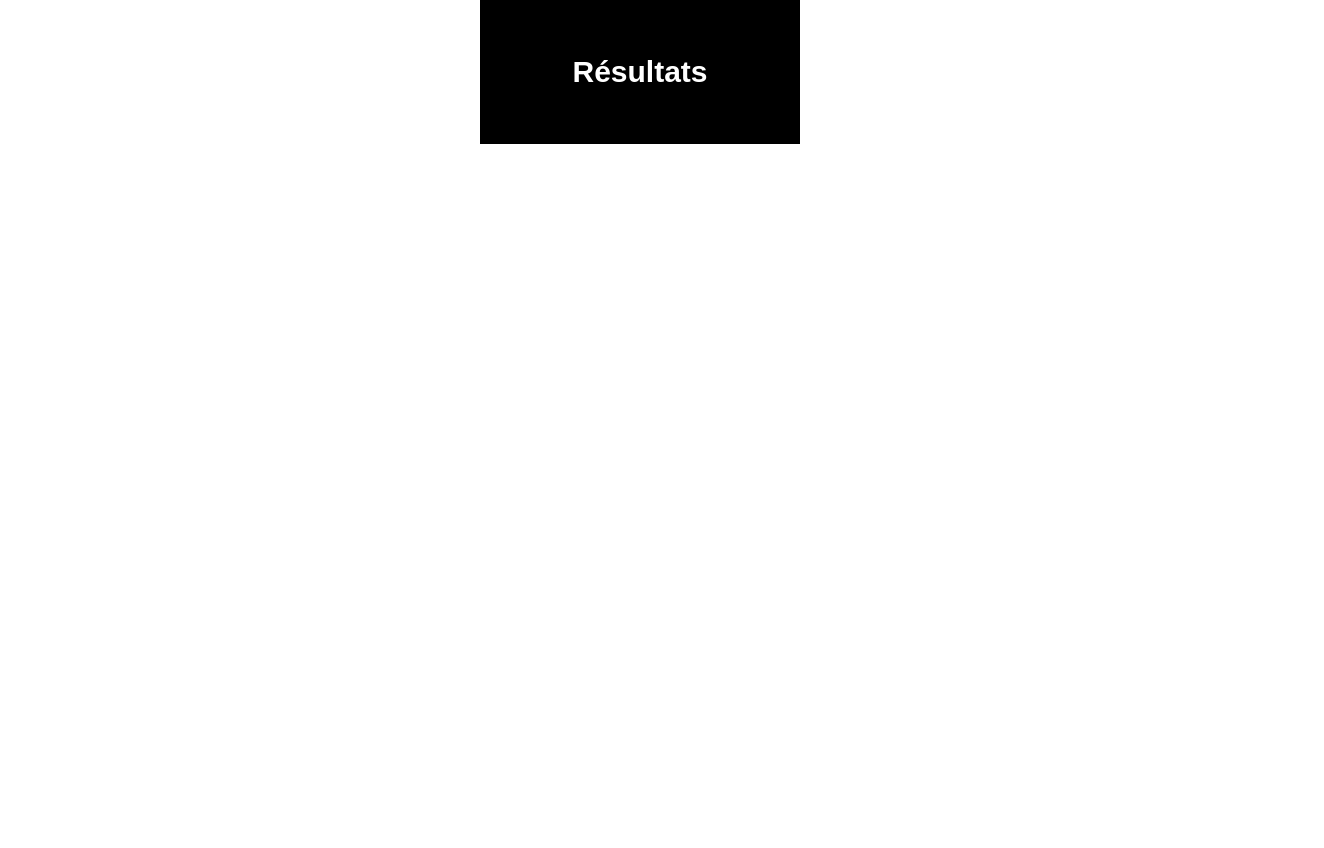
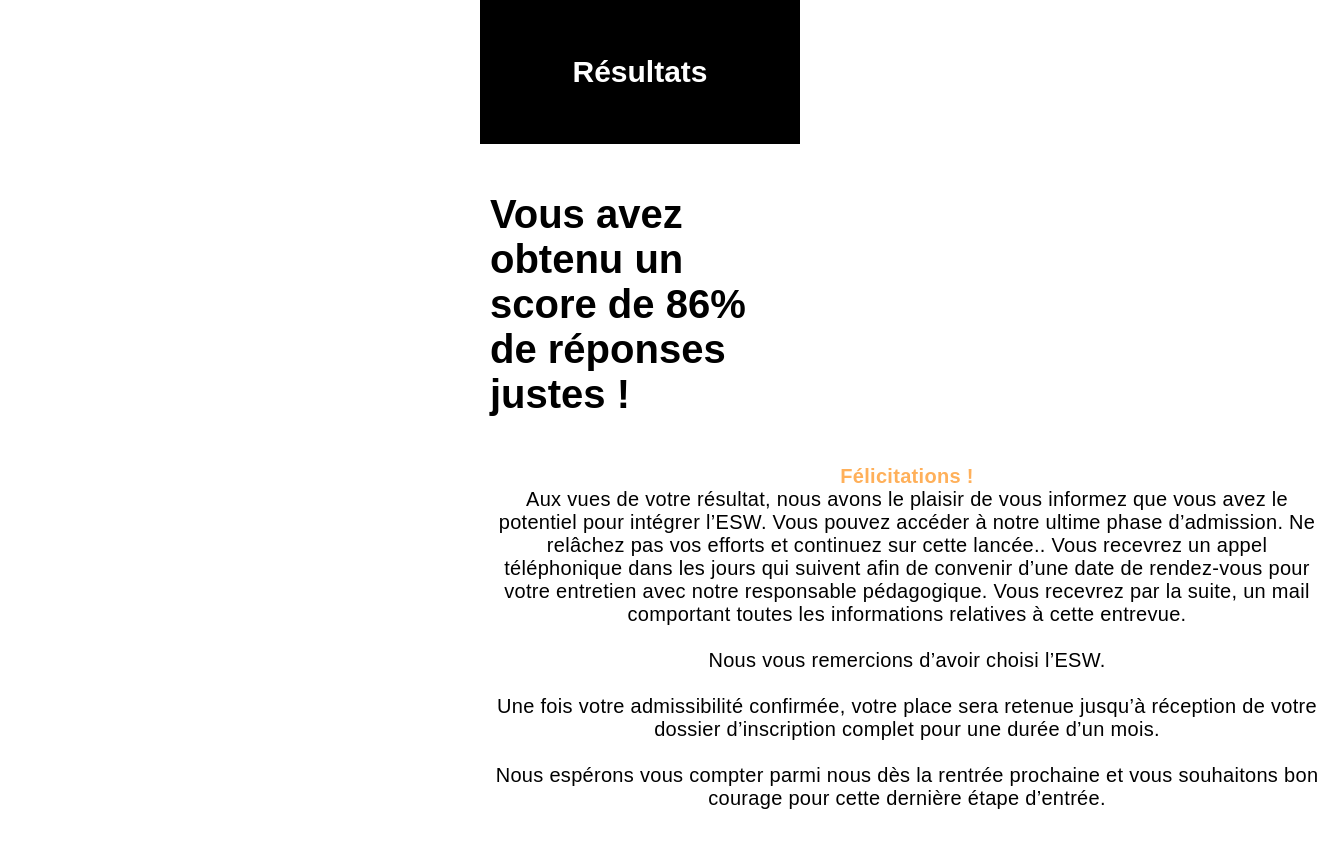
Before and after one commit to lentlx/worshop1_1a, a plain HTML site: page resultats.html in a window 1280 px wide. Shown: the whole page, 1324 px wide, since content can reach past the window. Before the commit the page ends 800 px from the top, so only its background shows below. Drawn offline with Linux system fonts and the light colour scheme; a web font is replaced by a local one.

Commit message:
add results page + minor adjustments

```diff
--- a/resultats.html
+++ b/resultats.html
@@ -22,8 +22,30 @@
         <img src="ESW-LOGO.png" class="logo_index">
         <h1 class="index_header">Résultats</h1>
     </header>
-    <main>
-
+    <main class="main">
+        <h2 class="">Vous avez obtenu un score de 86% de réponses justes !</h2>
+        <p class="resultats">
+            <span>Félicitations !</span>
+            <br>
+            Aux vues de votre résultat, nous avons le plaisir de vous informez que vous avez le potentiel pour intégrer
+            l’ESW.
+            Vous pouvez accéder à notre ultime phase d’admission. Ne relâchez pas vos efforts et continuez sur cette
+            lancée..
+            Vous recevrez un appel téléphonique dans les jours qui suivent afin de convenir d’une date de rendez-vous
+            pour votre entretien avec notre responsable pédagogique. Vous recevrez par la suite, un mail comportant
+            toutes les informations relatives à cette entrevue.
+            <br>
+            <br>
+            Nous vous remercions d’avoir choisi l’ESW.
+            <br>
+            <br>
+            Une fois votre admissibilité confirmée, votre place sera retenue jusqu’à réception de votre dossier
+            d’inscription complet pour une durée d’un mois.
+            <br>
+            <br>
+            Nous espérons vous compter parmi nous dès la rentrée prochaine et vous souhaitons bon courage pour cette
+            dernière étape d’entrée.
+        </p>
     </main>
 </body>
 
--- a/style.css
+++ b/style.css
@@ -30,7 +30,7 @@ header {
     margin-left: 112px;
 }
 
-.logo_index_main{
+.logo_index_main {
     display: none;
 }
 
@@ -75,7 +75,7 @@ section {
 h2 {
     font-family: "soleil", sans-serif;
     font-weight: 800;
-    font-size: 3vmax;
+    font-size: 40px;
     color: black;
     margin-top: 48px;
 
@@ -158,6 +158,12 @@ section>form>div>label {
     margin-top: 16px;
     color: black;
     text-align: justify;
+}
+
+.resultats {
+    text-align: center !important;
+    width: 834px;
+    margin-top: 48px !important;
 }
 
 main>.avertissement {
@@ -267,7 +273,7 @@ main span {
         display: none;
     }
 
-    .logo_index_main{
+    .logo_index_main {
         display: flex;
         justify-content: center;
         height: 200px;
```
Also changed, not shown: modalites.html (+2 -1 lines), qcm1.html (+4 -2 lines), qcm2.html (+10 -5 lines). Lines whose indentation alone changed are shown as unchanged.
